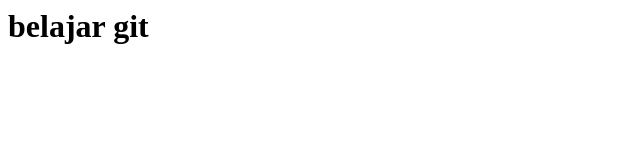
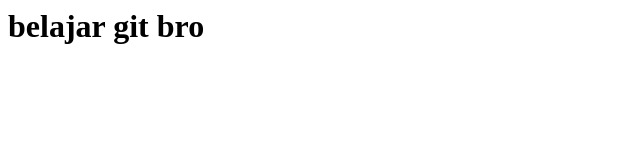
Before and after one commit to toniriyanov11/belajar-git-1, a plain HTML site: page index.html in a window 1280 px wide. Shown: the full height of the page, 0-640 px from the left. Drawn offline with Linux system fonts and the light colour scheme.

Commit message:
merubah tag h1

```diff
--- a/index.html
+++ b/index.html
@@ -5,6 +5,6 @@
     </title>
   </head>
   <body>
-    <h1>belajar git</h1>
+    <h1>belajar git bro</h1>
   </body>
 </html>
```
